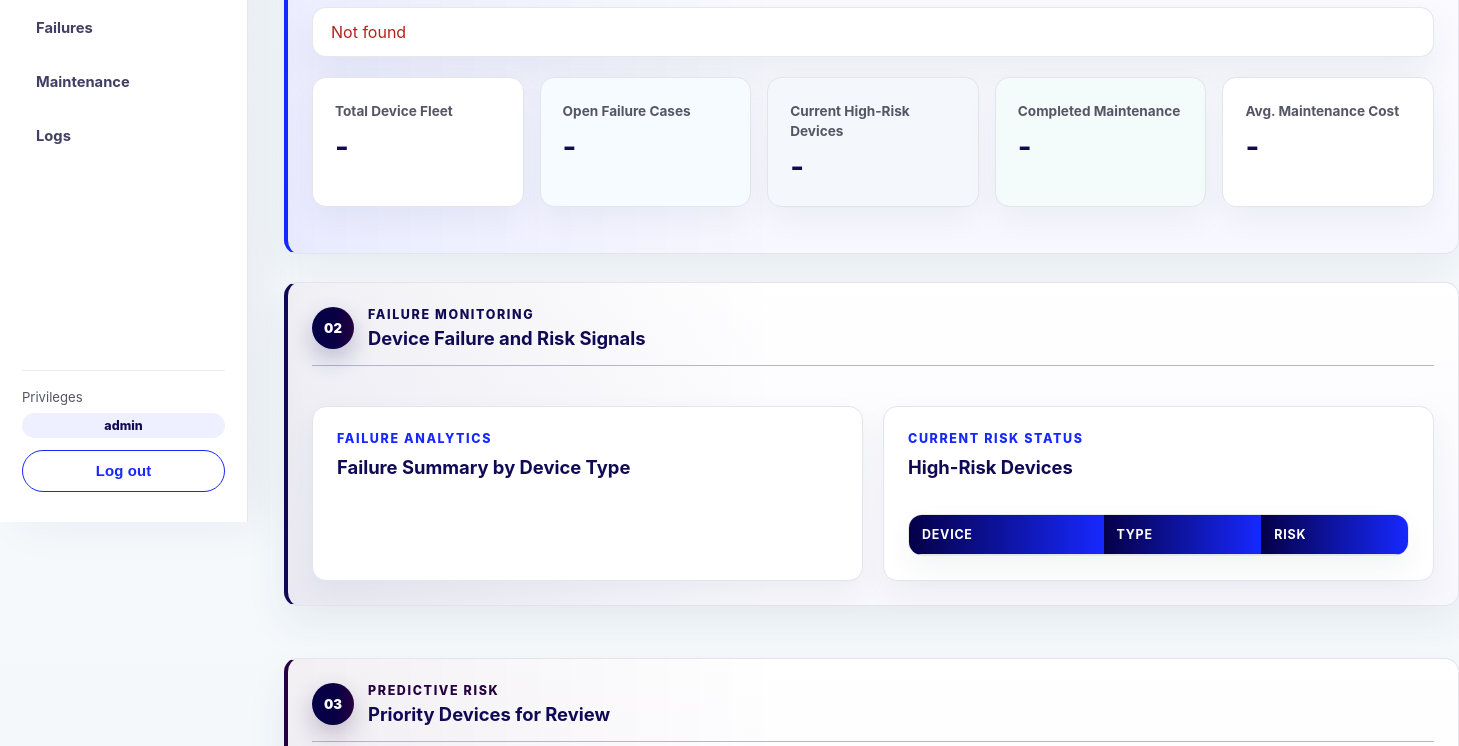
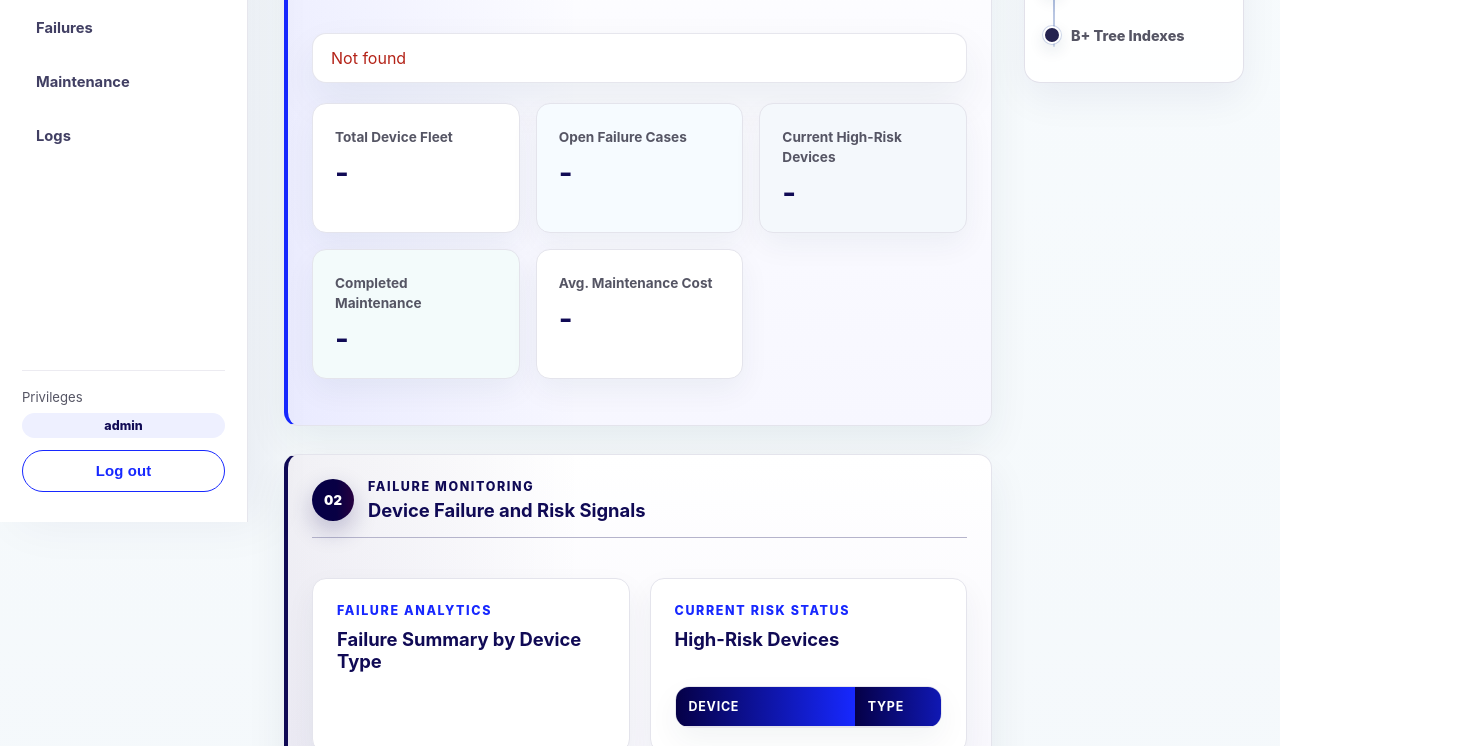
Before and after one commit to yuzhihao1212/MedTrack, a website: page frontend/dashboard.html in a window 1280 px wide. Shown: the part 278-1024 px from the top of the page, 1459 px wide, since content can reach past the window. Drawn offline with Linux system fonts and the light colour scheme; no server answers; sample sign-in values are in the browser's storage.

Commit message:
Reserve dashboard right rail for quick navigation

```diff
--- a/frontend/css/styles.css
+++ b/frontend/css/styles.css
@@ -1809,8 +1809,8 @@ tbody tr:hover {
 
 .dashboard-layout {
   display: grid;
-  grid-template-columns: minmax(0, 1fr) 238px;
-  gap: 28px;
+  grid-template-columns: minmax(0, 1fr) clamp(220px, 16vw, 260px);
+  gap: 32px;
   align-items: start;
 }
 
@@ -1819,6 +1819,7 @@ tbody tr:hover {
   display: grid;
   gap: 28px;
   min-width: 0;
+  max-width: 100%;
 }
 
 .dashboard-section {
@@ -1829,6 +1830,7 @@ tbody tr:hover {
   --section-color: var(--primary);
   --section-soft: #f7fbff;
   position: relative;
+  min-width: 0;
   padding: 24px;
   border: 1px solid var(--line);
   border-left: 4px solid var(--section-color);
@@ -1952,6 +1954,7 @@ tbody tr:hover {
   position: sticky;
   top: 32px;
   min-width: 0;
+  max-width: 100%;
   padding: 22px 18px 24px;
   border: 1px solid rgba(16, 10, 85, 0.1);
   border-radius: 16px;
@@ -3196,7 +3199,9 @@ th {
 }
 
 .app-shell .dashboard-page {
-  width: min(1280px, calc(100vw - 248px - 72px));
+  width: auto;
+  max-width: none;
+  margin: 34px 36px 64px;
 }
 
 .intro-page {
@@ -3289,6 +3294,7 @@ th {
   .app-shell .page,
   .app-shell .dashboard-page {
     width: min(100% - 32px, calc(100vw - 204px - 32px));
+    margin: 24px auto 56px;
   }
 
   .intro-grid {
```
